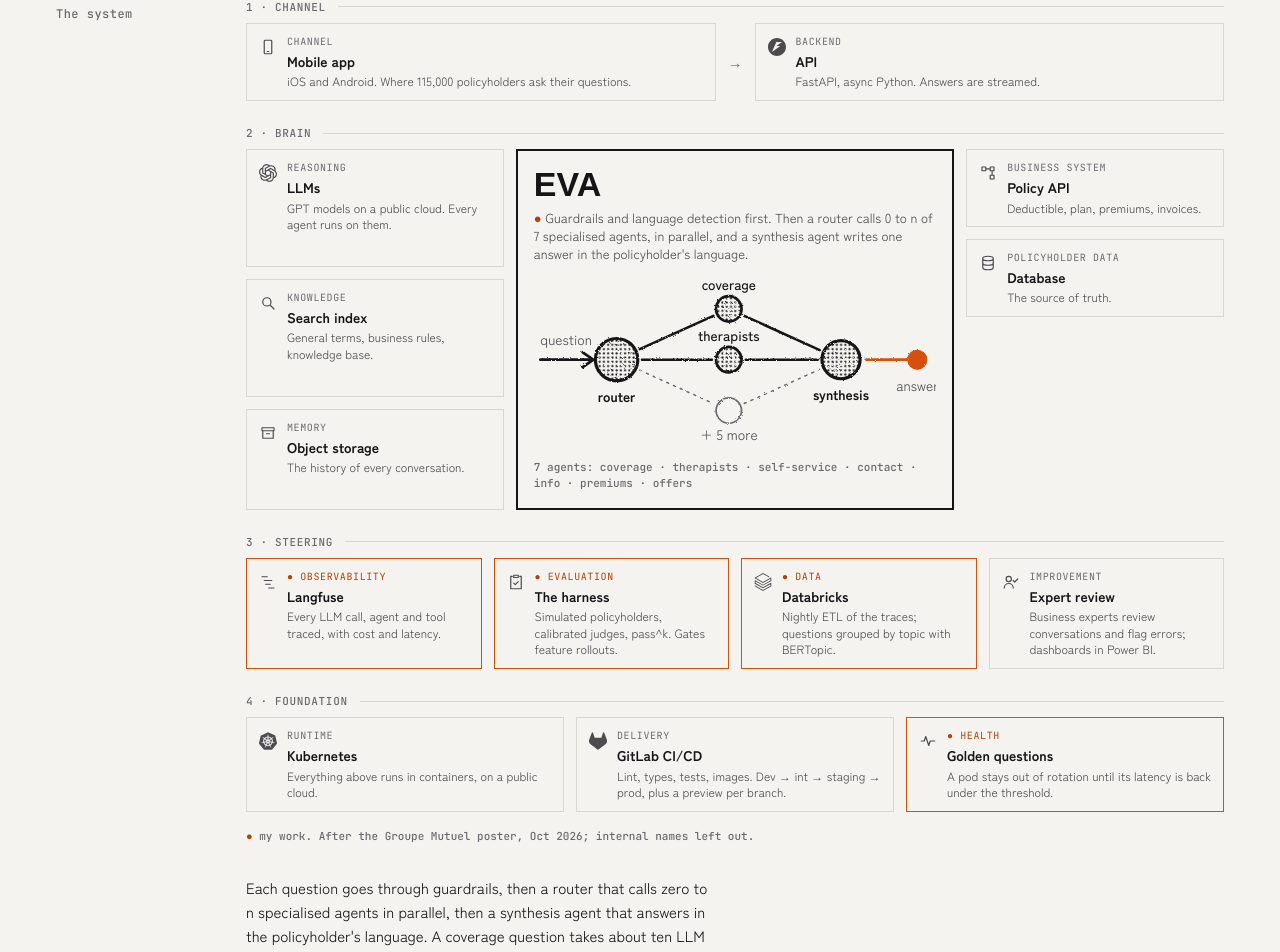
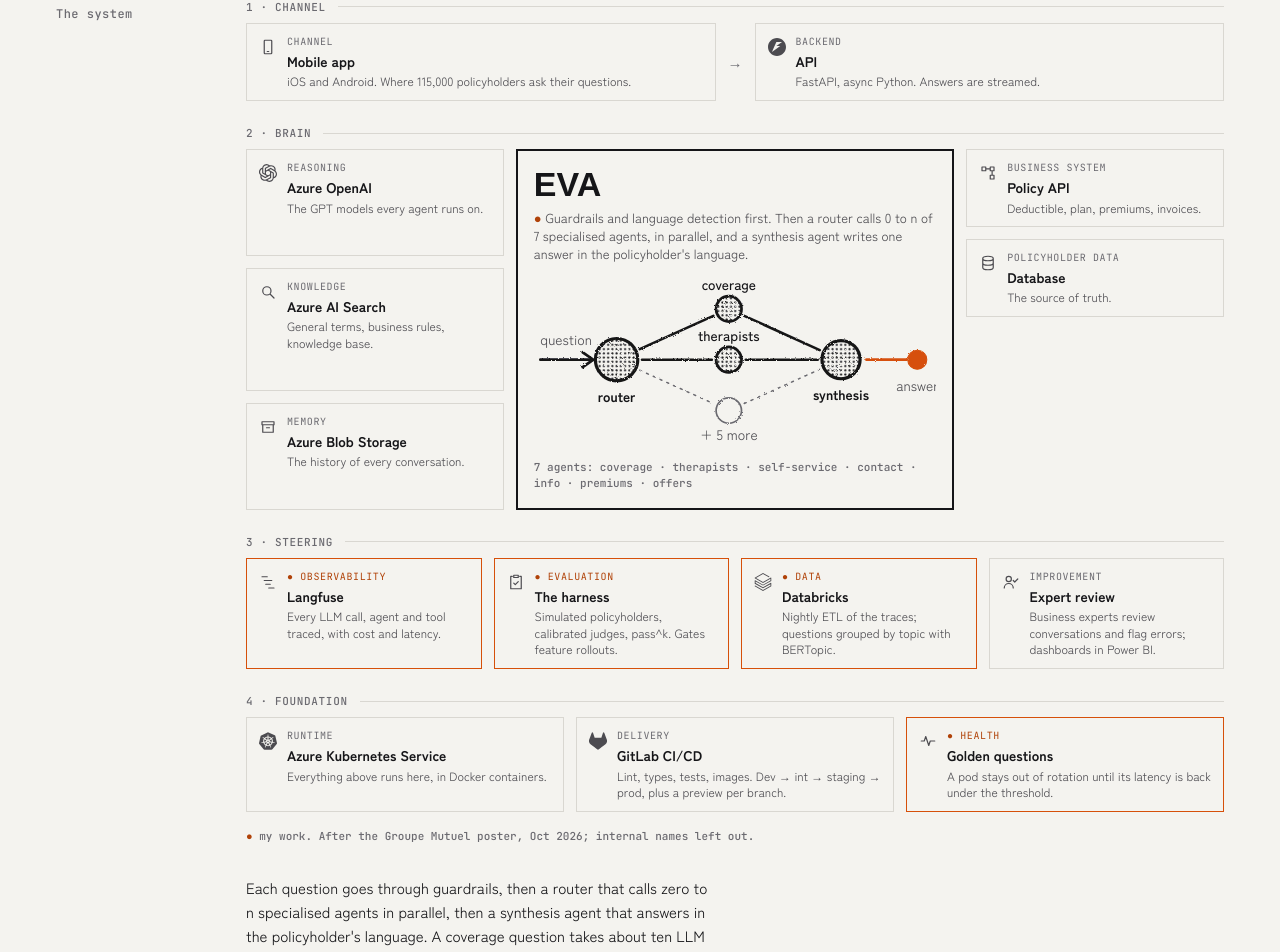
Before and after one commit to anassee15/portfolio, a Next.js app: page /projects/eva in a window 1280 px wide. Shown: the part 648-1600 px from the top of the page. Built offline with nearby package versions, Linux system fonts and the light colour scheme; a web font is replaced by a local one.

Commit message:
Name the Azure services in EVA's architecture

```diff
--- a/components/project/eva/EvaArchitecture.tsx
+++ b/components/project/eva/EvaArchitecture.tsx
@@ -13,9 +13,9 @@ const CHANNEL: Block[] = [
 ];
 
 const BRAIN_LEFT: Block[] = [
-  { icon: "openai", kicker: "reasoning", title: "LLMs", text: "GPT models on a public cloud. Every agent runs on them." },
-  { icon: "search", kicker: "knowledge", title: "Search index", text: "General terms, business rules, knowledge base." },
-  { icon: "archive", kicker: "memory", title: "Object storage", text: "The history of every conversation." },
+  { icon: "openai", kicker: "reasoning", title: "Azure OpenAI", text: "The GPT models every agent runs on." },
+  { icon: "search", kicker: "knowledge", title: "Azure AI Search", text: "General terms, business rules, knowledge base." },
+  { icon: "archive", kicker: "memory", title: "Azure Blob Storage", text: "The history of every conversation." },
 ];
 
 const BRAIN_RIGHT: Block[] = [
@@ -31,7 +31,7 @@ const STEERING: Block[] = [
 ];
 
 const FOUNDATION: Block[] = [
-  { icon: "kubernetes", kicker: "runtime", title: "Kubernetes", text: "Everything above runs in containers, on a public cloud." },
+  { icon: "kubernetes", kicker: "runtime", title: "Azure Kubernetes Service", text: "Everything above runs here, in Docker containers." },
   { icon: "gitlab", kicker: "delivery", title: "GitLab CI/CD", text: "Lint, types, tests, images. Dev → int → staging → prod, plus a preview per branch." },
   { icon: "pulse", kicker: "health", title: "Golden questions", text: "A pod stays out of rotation until its latency is back under the threshold.", mine: true },
 ];
```
